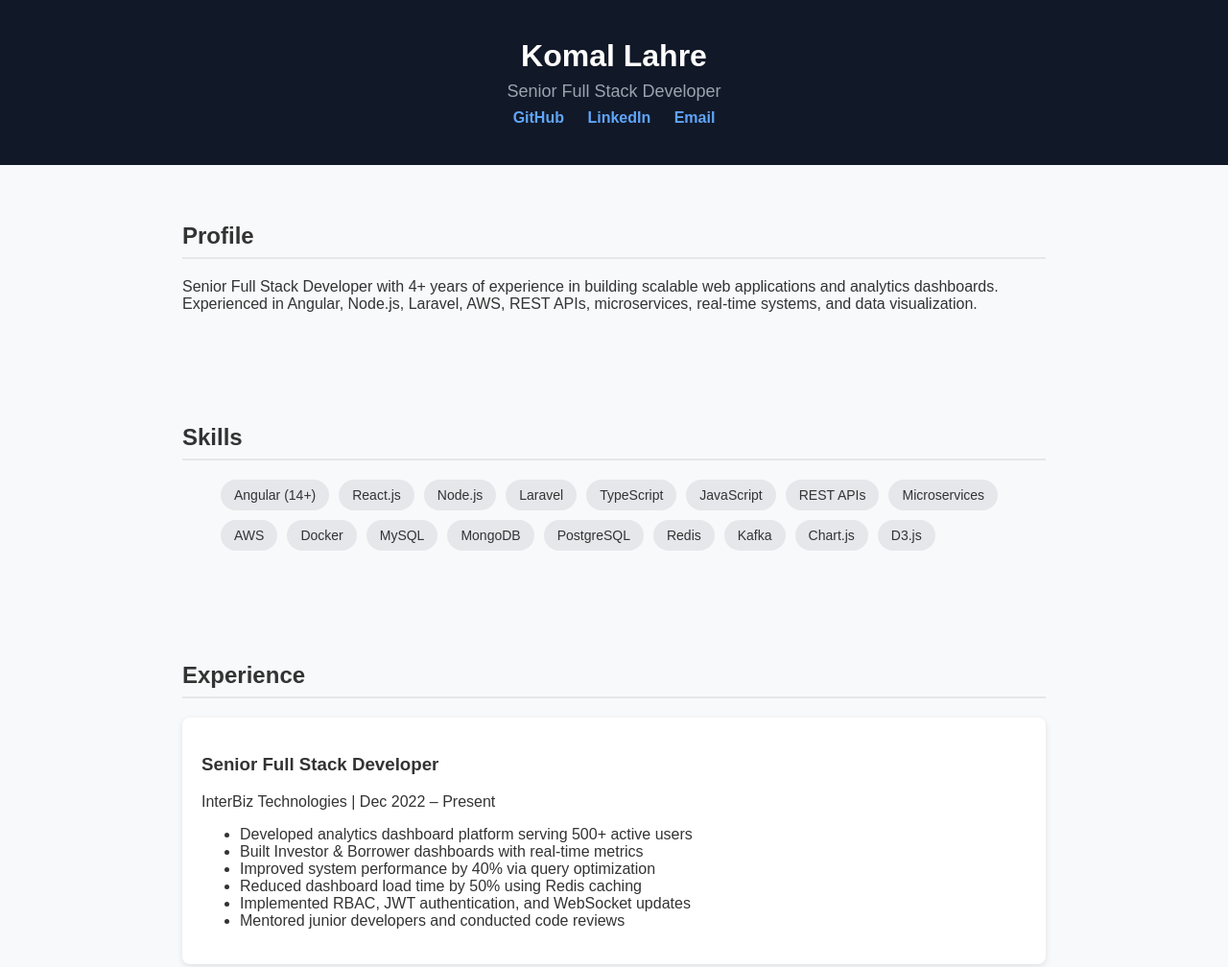
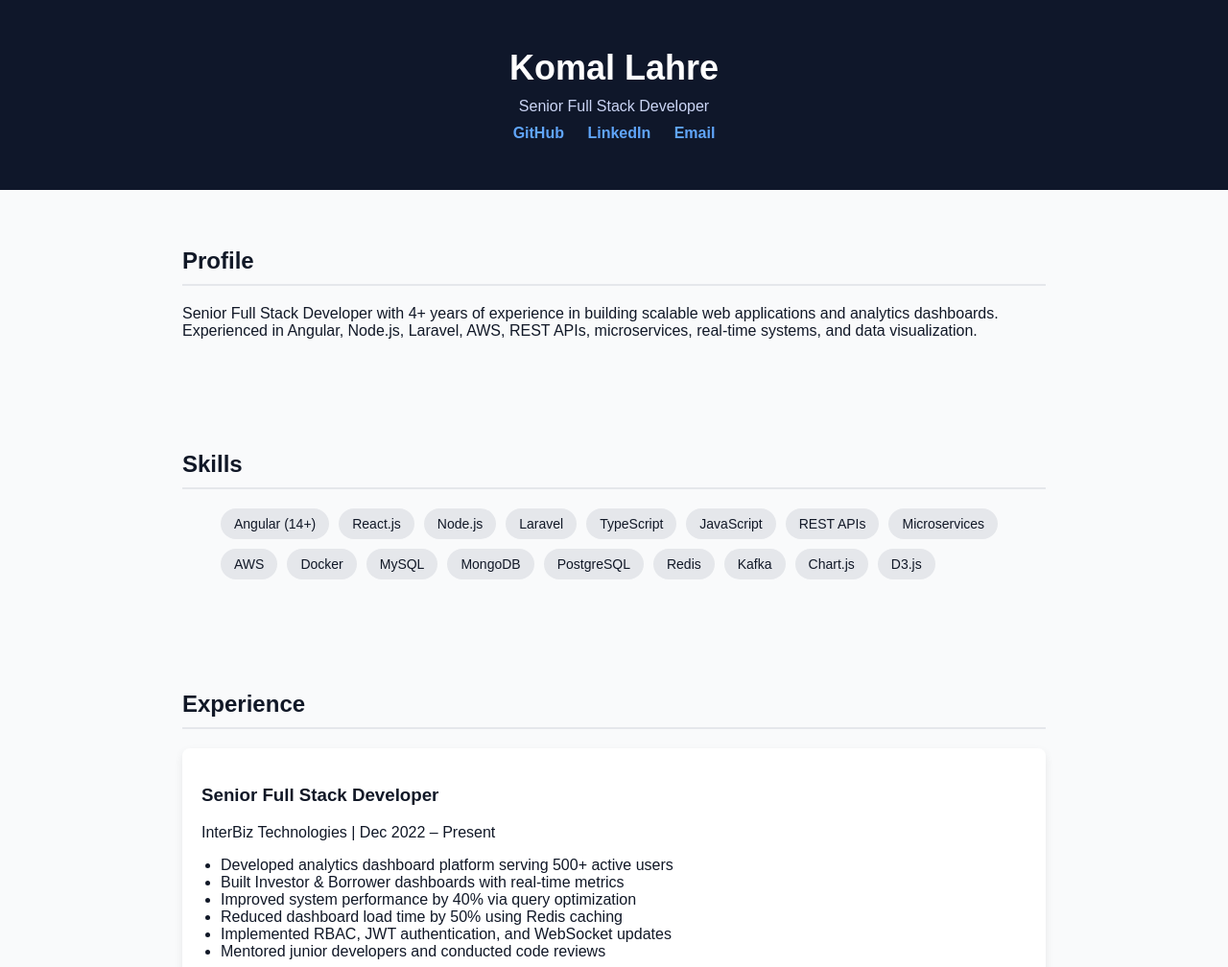
Before and after one commit to klahre/komallahre35, a plain HTML site: page index.html in a window 1280 px wide. Shown: the top 1008 px of the page at 96% size. Drawn offline with Linux system fonts and the light colour scheme.

Commit message:
Update styles for body, header, and footer

```diff
--- a/style.css
+++ b/style.css
@@ -1,26 +1,25 @@
 body {
   font-family: Arial, Helvetica, sans-serif;
   margin: 0;
-  background: #f8f9fa;
-  color: #333;
+  background: #f9fafb;
+  color: #111827;
 }
 
 header {
-  background: #111827;
+  background: #0f172a;
   color: white;
-  padding: 40px 20px;
   text-align: center;
+  padding: 50px 20px;
 }
 
 header h1 {
   margin: 0;
-  font-size: 32px;
+  font-size: 36px;
 }
 
 header p {
-  margin: 8px 0;
-  font-size: 18px;
-  color: #9ca3af;
+  margin: 10px 0;
+  color: #cbd5f5;
 }
 
 .links a {
@@ -31,15 +30,14 @@ header p {
 }
 
 section {
-  padding: 40px 20px;
   max-width: 900px;
   margin: auto;
+  padding: 40px 20px;
 }
 
 h2 {
   border-bottom: 2px solid #e5e7eb;
-  padding-bottom: 8px;
-  margin-bottom: 20px;
+  padding-bottom: 10px;
 }
 
 .skills {
@@ -59,14 +57,18 @@ h2 {
 .card {
   background: white;
   padding: 20px;
-  margin-bottom: 20px;
+  margin: 20px 0;
   border-radius: 8px;
-  box-shadow: 0 2px 6px rgba(0,0,0,0.1);
+  box-shadow: 0 4px 10px rgba(0,0,0,0.08);
+}
+
+.card ul {
+  padding-left: 20px;
 }
 
 footer {
+  background: #0f172a;
+  color: #cbd5f5;
   text-align: center;
   padding: 20px;
-  background: #111827;
-  color: #9ca3af;
 }
```
